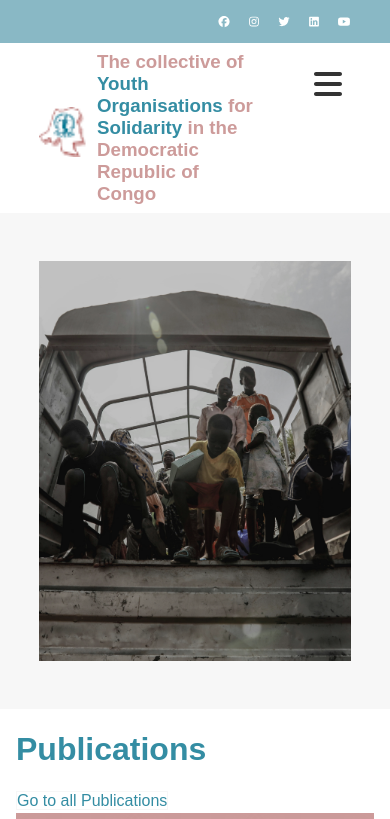
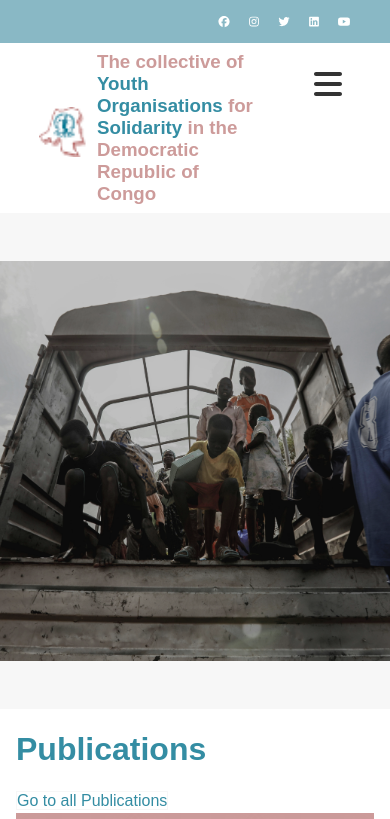
Before and after one commit to S-ciz/cojeski, a Next.js app: page / in a window 390 px wide. Shown: the top 819 px of the page. Built offline with nearby package versions, Linux system fonts and the light colour scheme.

Commit message:
media query for slider

```diff
--- a/src/app/components/Slider/style.css
+++ b/src/app/components/Slider/style.css
@@ -12,3 +12,11 @@
     background-position: center;
     background-repeat: no-repeat;
 }
+
+@media (max-width:700px) {
+    .slide_wrapper {
+    width: 100%;
+
+}
+
+}
```
